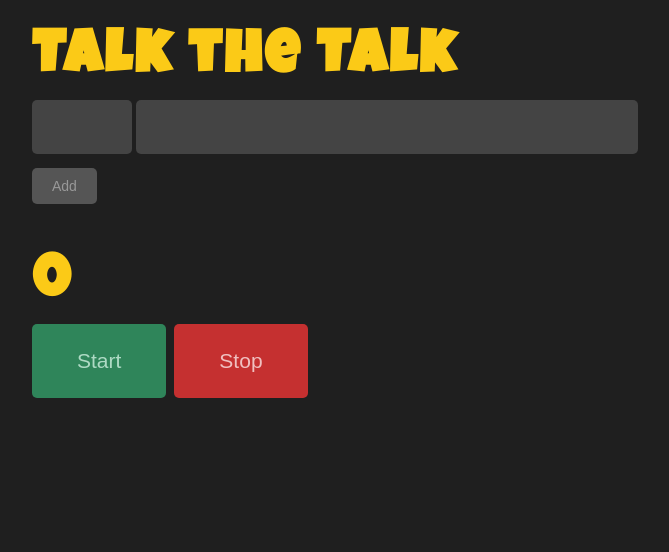
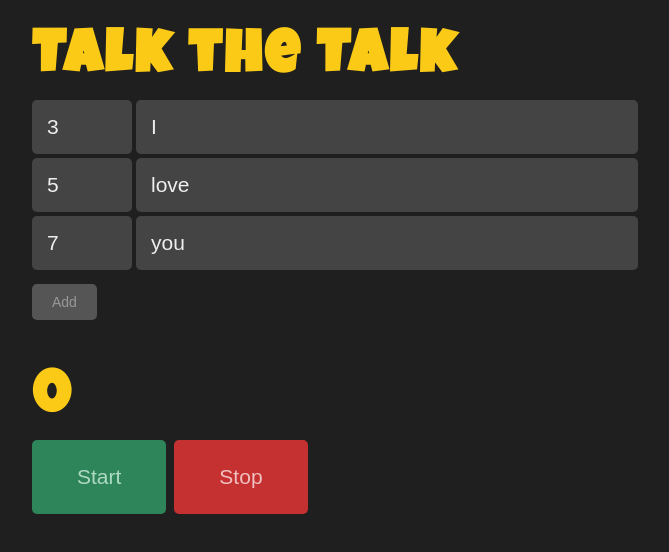
Before and after one commit to mrin2810/09-web-speech-and-timers, a React (Create React App) app: page / in a window 1280 px wide. Shown: the top 552 px of the page, without its empty margins (303-972 px from the left). Built offline with nearby package versions, Linux system fonts and the light colour scheme; the HTML template or start-up script is replaced by a standard one.

Commit message:
added TimerSlot component and saved each state

```diff
--- a/src/App.js
+++ b/src/App.js
@@ -1,17 +1,22 @@
-import React from 'react';
+import React, { useState } from 'react';
 import './App.css';
+import TimerSlot from './components/TimerSlot';
 
 export default function App() {
+  const [timers, setTimers] = useState([
+    { time: 3, text: 'I'},
+    { time: 5, text: 'love'},
+    { time: 7, text: 'you'},
+  ]);
   return (
     <div className="app">
       <h2>Talk the Talk</h2>
 
       <div className="timers">
         {/* timers go here */}
-        <form className="timer">
-          <input type="number" />
-          <input type="text" />
-        </form>
+        {timers.map((timer, index) =>  (
+            <TimerSlot key={index} index={index} timer={timer} />
+        ))}
 
         <button className="add-button">Add</button>
       </div>
--- /dev/null
+++ b/src/components/TimerSlot.js
@@ -0,0 +1,20 @@
+import React, { useState } from "react";
+
+export default function TimerSlot({index, timer}) {
+    const [time, setTime] = useState(timer.time);
+    const [text, setText] = useState(timer.text);
+    return (
+      <form className="timer" key={index}>
+        <input
+          type="number"
+          value={time}
+          onChange={(e) => setTime(e.target.value)}
+        />
+        <input
+          type="text"
+          value={text}
+          onChange={(e) => setText(e.target.value)}
+        />
+      </form>
+    )
+  }
```
